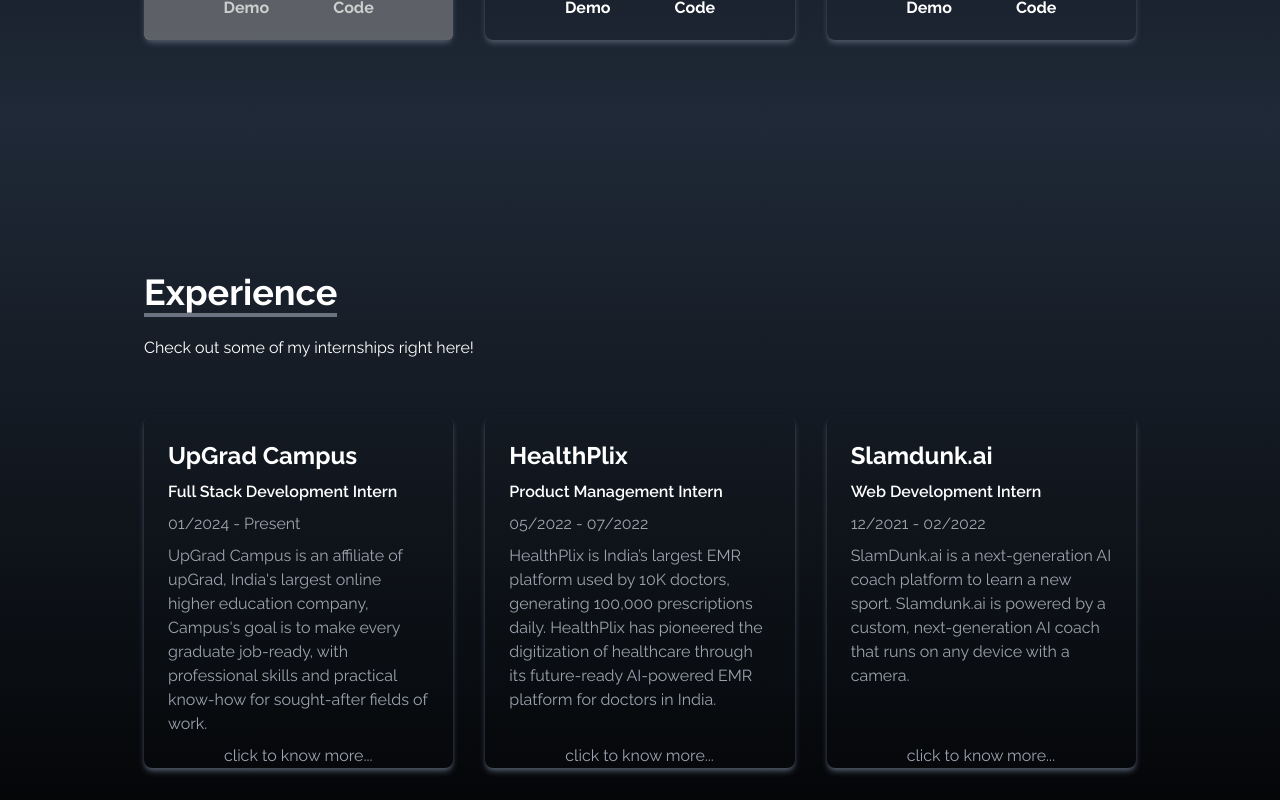
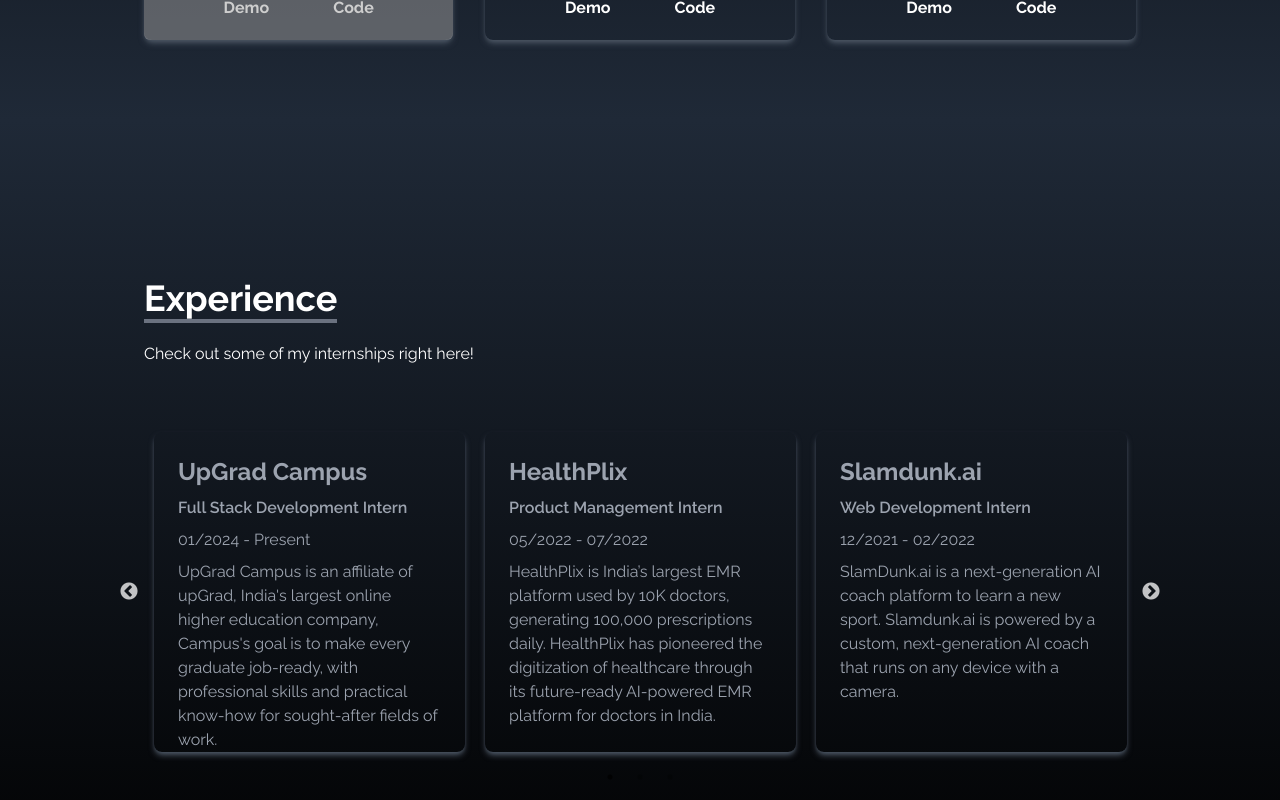
Before and after one commit to Harish24-S/portfolio, a React (Create React App) app: page / in a window 1280 px wide. Shown: the part 2280-3080 px from the top of the page. Built offline with nearby package versions, Linux system fonts and the light colour scheme; grey boxes are pictures that could not be loaded.

Commit message:
added slider

```diff
--- a/package.json
+++ b/package.json
@@ -11,6 +11,8 @@
     "react-icons": "^4.12.0",
     "react-scripts": "5.0.1",
     "react-scroll": "^1.9.0",
+    "react-slick": "^0.30.2",
+    "slick-carousel": "^1.8.1",
     "web-vitals": "^2.1.4"
   },
   "scripts": {
--- a/src/components/Experience.jsx
+++ b/src/components/Experience.jsx
@@ -1,58 +1,106 @@
-import React from 'react'
-
+import React from "react";
+import Slider from "react-slick";
+import "slick-carousel/slick/slick.css";
+import "slick-carousel/slick/slick-theme.css";
 const Experience = () => {
-
   const internships = [
     {
       id: 1,
       title: "UpGrad Campus",
       subtitle: "Full Stack Development Intern",
-            date: '01/2024 - Present',
-            data: "UpGrad Campus is an affiliate of upGrad, India's largest online higher education company, Campus's goal is to make every graduate job-ready, with professional skills and practical know-how for sought-after fields of work."
+      date: "01/2024 - Present",
+      data: "UpGrad Campus is an affiliate of upGrad, India's largest online higher education company, Campus's goal is to make every graduate job-ready, with professional skills and practical know-how for sought-after fields of work.",
     },
     {
       id: 2,
       title: "HealthPlix",
       subtitle: "Product Management Intern",
-            date: '05/2022 - 07/2022',
-            data: "HealthPlix is India’s largest EMR platform used by 10K doctors, generating 100,000 prescriptions daily. HealthPlix has pioneered the digitization of healthcare through its future-ready AI-powered EMR platform for doctors in India."
+      date: "05/2022 - 07/2022",
+      data: "HealthPlix is India’s largest EMR platform used by 10K doctors, generating 100,000 prescriptions daily. HealthPlix has pioneered the digitization of healthcare through its future-ready AI-powered EMR platform for doctors in India.",
     },
     {
       id: 3,
       title: "Slamdunk.ai",
       subtitle: "Web Development Intern",
-            date: '12/2021 - 02/2022',
-            data: "SlamDunk.ai is a next-generation AI coach platform to learn a new sport. Slamdunk.ai is powered by a custom, next-generation AI coach that runs on any device with a camera."
+      date: "12/2021 - 02/2022",
+      data: "SlamDunk.ai is a next-generation AI coach platform to learn a new sport. Slamdunk.ai is powered by a custom, next-generation AI coach that runs on any device with a camera.",
     },
-    ]
+  ];
+
+  const settings = {
+    accessibility: true,
+    dots: true,
+    infinite: true,
+    speed: 500,
+    slidesToShow: 3,
+    slidesToScroll: 1,
+    responsive: [
+      {
+        breakpoint: 1024,
+        settings: {
+          slidesToShow: 3,
+          slidesToScroll: 3,
+          infinite: true,
+          dots: true,
+        },
+      },
+      {
+        breakpoint: 600,
+        settings: {
+          slidesToShow: 2,
+          slidesToScroll: 2,
+          initialSlide: 2,
+        },
+      },
+      {
+        breakpoint: 480,
+        settings: {
+          slidesToShow: 1,
+          slidesToScroll: 1,
+        },
+      },
+    ],
+  };
 
   return (
-    <div name="experience" className='bg-gradient-to-b from-gray-800 to-black text-white md:h-screen py-10 md:py-1'>
-        <div className='max-w-screen-lg p-4 mx-auto flex flex-col justify-center w-full h-full'>
-
-            <div className='pb-8'>
-                <p className='text-4xl font-bold inline border-b-4 border-gray-500'>Experience</p>
-                <p className='py-6'>Check out some of my internships right here!</p>
+    <div
+      name="experience"
+      className="bg-gradient-to-b from-gray-800 to-black text-white md:h-screen py-10 md:py-1"
+    >
+      <div className="max-w-screen-lg p-4 mx-auto flex flex-col justify-center w-full h-full">
+        <div className="pb-8">
+          <p className="text-4xl font-bold inline border-b-4 border-gray-500">
+            Experience
+          </p>
+          <p className="py-6">Check out some of my internships right here!</p>
         </div>
 
-            <div className='grid sm:grid-cols-2 md:grid-cols-3 px-12 sm:px-0 gap-8'>
-                {internships.map(({id, title, subtitle, date, data}) => (
-                    <div key={id} className='shadow-md shadow-gray-600 rounded-lg p-6 duration-200 hover:scale-105 cursor-pointer relative'>
-                        <p className='text-2xl font-bold'>{title}</p>
-                        <p className='font-semibold py-2'>{subtitle}</p>
-                        <p className='text-gray-400'>{date}</p>
-                        <p className='text-gray-400 py-2'>{data}</p>
-                        <div className='absolute bottom-0 left-20'>
-                            <a href='https://www.linkedin.com/in/harish-sarika/#experience' target='_blank' rel="noreferrer" className='text-gray-400 hover:text-white'>click to know more...</a>
+        {/* <div className='grid sm:grid-cols-2 md:grid-cols-3 px-12 sm:px-0 gap-8'> */}
+        <Slider {...settings}>
+          {internships.map(({ id, title, subtitle, date, data }) => (
+            <a
+              href="https://www.linkedin.com/in/harish-sarika/#experience"
+              target="_blank"
+              rel="noreferrer"
+              className="text-gray-400 hover:text-white"
+            >
+              <div
+                key={id}
+                className="h-[320px] shadow-md shadow-gray-600 rounded-lg p-6 duration-200 hover:scale-105 cursor-pointer"
+              >
+                <p className="text-2xl font-bold">{title}</p>
+                <p className="font-semibold py-2">{subtitle}</p>
+                <p className="text-gray-400">{date}</p>
+                <p className="text-gray-400 py-2">{data}</p>
+              </div>
+            </a>
+          ))}
+
+          {/* </div> */}
+        </Slider>
       </div>
     </div>
-                ))}
+  );
+};
 
-            </div>
-
-        </div>
-    </div>
-  )
-}
-
-export default Experience
+export default Experience;
--- a/src/index.css
+++ b/src/index.css
@@ -11,3 +11,7 @@
     font-family: 'Raleway', sans-serif;
   }
 }
+
+.slick-slide > div{
+  margin: 10px 10px;
+}
```
Also changed, not shown: 1 other file (tests, documents, lock files or other folders). Lines whose indentation alone changed are shown as unchanged.
